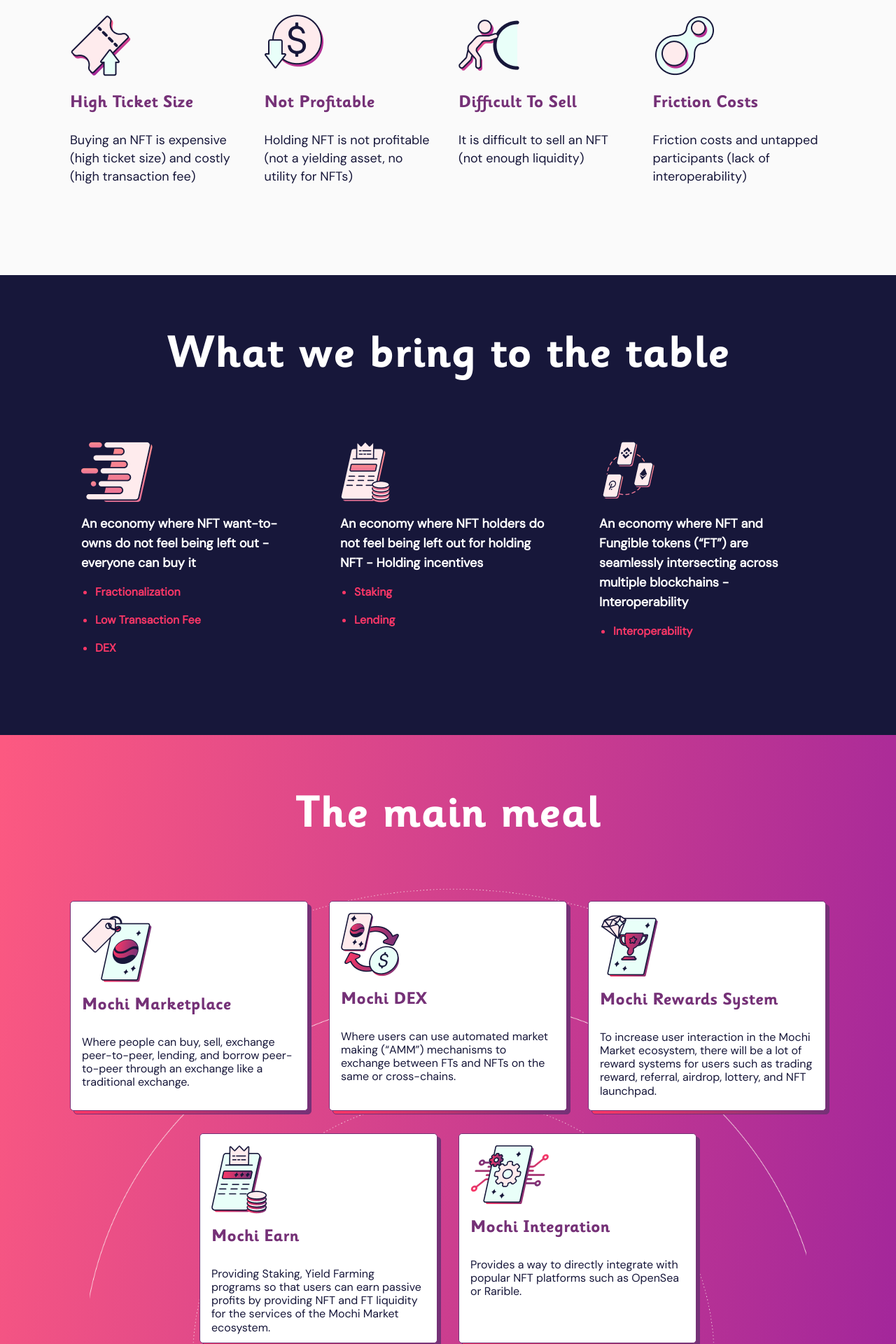
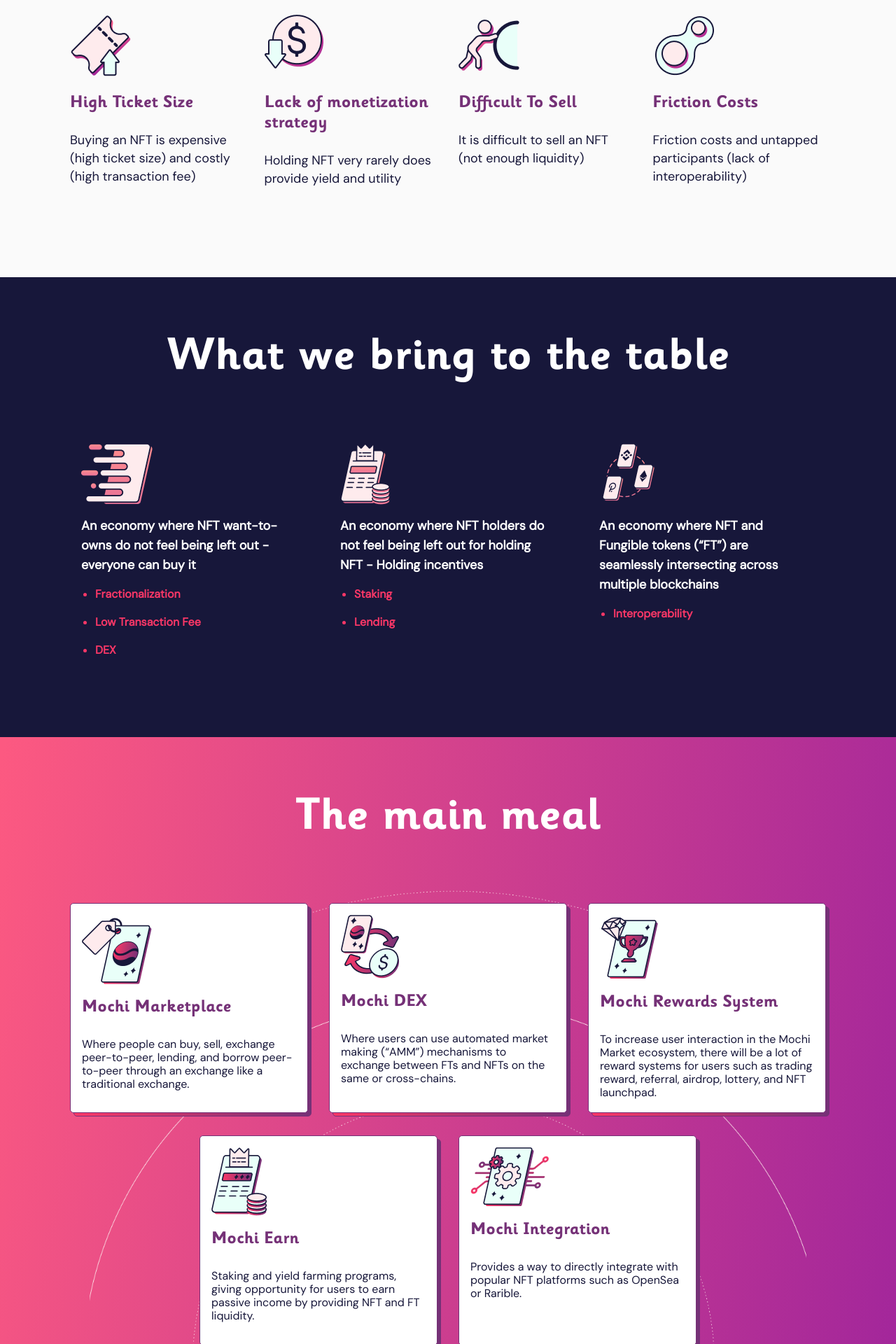
Before and after one commit to Mochi-Lab/mochi.market, a React (Create React App) app: page / in a window 1280 px wide. Shown: the part 980-2900 px from the top of the page at 70% size. Built offline with nearby package versions, Linux system fonts and the light colour scheme.

Commit message:
fix: change text, link and partners

```diff
--- a/src/components/Advisors/index.js
+++ b/src/components/Advisors/index.js
@@ -15,7 +15,7 @@
     name: 'Matthijs van Driel',
     role: 'ADVISOR',
     linkedin: 'https://vn.linkedin.com/',
-    twitter: 'https://vn.linkedin.com/',
+    twitter: 'https://twitter.com/',
   },
   {
     image: oliver,
--- a/src/components/Footer/index.js
+++ b/src/components/Footer/index.js
@@ -60,7 +60,7 @@
                   <a
                     target='_blank'
                     rel='noopener noreferrer'
-                    href={`${process.env.PUBLIC_URL}/LightPaper.pdf`}
+                    href={`${process.env.PUBLIC_URL}/WhitePaper.pdf`}
                   >
                     White Paper
                   </a>
@@ -69,7 +69,7 @@
                   <a
                     target='_blank'
                     rel='noopener noreferrer'
-                    href={`${process.env.PUBLIC_URL}/WhitePaper.pdf`}
+                    href={`${process.env.PUBLIC_URL}/LightPaper.pdf`}
                   >
                     Light Paper
                   </a>
--- a/src/components/Footer/style.css
+++ b/src/components/Footer/style.css
@@ -9,13 +9,18 @@
 
 .footer a {
   color: #ffffff;
+  font-weight: normal;
+}
+.footer a p {
+  color: #ffffff;
+  font-weight: normal;
 }
 .footer a:hover {
-  color: #ffffff;
+  color: deeppink;
 }
 
 .footer a:hover p {
-  color: #ffffff;
+  color: deeppink;
 }
 
 .footer-logo {
--- a/src/components/MainMeal/index.js
+++ b/src/components/MainMeal/index.js
@@ -61,9 +61,8 @@
                   <img src={bring4} alt='img-main-meal' />
                   <div className='title-item-main-meal'>Mochi Earn</div>
                   <div className='descripton-item-main-meal'>
-                    Providing Staking, Yield Farming programs so that users can earn passive profits
-                    by providing NFT and FT liquidity for the services of the Mochi Market
-                    ecosystem.
+                    Staking and yield farming programs, giving opportunity for users to earn passive
+                    income by providing NFT and FT liquidity.
                   </div>
                 </div>
               </div>
--- a/src/components/Partners/index.js
+++ b/src/components/Partners/index.js
@@ -14,6 +14,7 @@
 import blackmanba from 'assets/partners/blackmanba.png';
 import mintedlab from 'assets/partners/mintedlab.png';
 import manticorecapital from 'assets/partners/manticorecapital.png';
+import halborn from 'assets/partners/halborn-black.svg';
 
 const members = [
   {
@@ -96,7 +97,7 @@
   },
   {
     image: mintedlab,
-    url: 'https://mintedlabs.com/',
+    url: '',
     name: 'Minted Lab',
     className: 'mintedlab',
   },
@@ -105,6 +106,12 @@
     url: 'https://manticore.vc/',
     name: 'Manticore Capital',
     className: 'manticorecapital',
+  },
+  {
+    image: halborn,
+    url: 'https://halborn.com/',
+    name: 'Halborn',
+    className: 'halborn',
   },
 ];
 
--- a/src/components/Partners/style.css
+++ b/src/components/Partners/style.css
@@ -102,6 +102,11 @@
   width: 170px;
 }
 
+.halborn {
+  height: 65px;
+  width: 150px;
+}
+
 @media (max-width: 1200px) {
   .partner-card {
     padding: 0;
@@ -139,6 +144,11 @@
   }
 
   .manticorecapital {
+    height: 65px;
+    width: 150px;
+  }
+
+  .halborn {
     height: 65px;
     width: 150px;
   }
@@ -227,4 +237,8 @@
     height: 30.8px;
     width: 70.6px;
   }
+  .halborn {
+    height: 30.8px;
+    width: 70.6px;
+  }
 }
--- a/src/components/TheProblems/index.js
+++ b/src/components/TheProblems/index.js
@@ -29,9 +29,9 @@
             <div className='col-6 col-md-3'>
               <div className='item-problem'>
                 <img src={noProfitable} alt='item-problems' />
-                <div className='title-item'>Not Profitable</div>
+                <div className='title-item'>Lack of monetization strategy</div>
                 <div className='description-item'>
-                  Holding NFT is not profitable (not a yielding asset, no utility for NFTs)
+                  Holding NFT very rarely does provide yield and utility
                 </div>
               </div>
             </div>
--- a/src/components/WeBringTo/index.js
+++ b/src/components/WeBringTo/index.js
@@ -44,7 +44,7 @@
                 <img src={bring3} alt='bring to 1' />
                 <div className='description-bring-to'>
                   An economy where NFT and Fungible tokens (“FT”) are seamlessly intersecting across
-                  multiple blockchains - Interoperability
+                  multiple blockchains
                 </div>
                 <ul className='text-bring-to'>
                   <li>Interoperability</li>
--- a/src/views/FAQ/index.js
+++ b/src/views/FAQ/index.js
@@ -73,7 +73,7 @@
             <div className='item col-12 col-md-10'>
               <div className='question'>
                 <div className='question__content' onClick={() => visibleAnswer1()}>
-                  <p className='title-question'>What is MochiLab and Mochi Market?</p>
+                  <p className='title-question'>What is MochiLab and Mochi.Market?</p>
                   <img
                     width='25px'
                     className={showAnswer1 ? 'up-icon' : 'up-icon rotate-icon'}
@@ -98,7 +98,7 @@
             <div className='item col-12 col-md-10'>
               <div className='question'>
                 <div className='question__content' onClick={() => visibleAnswer2()}>
-                  <p className='title-question'>What is the aim of Mochi Market?</p>
+                  <p className='title-question'>What is the aim of Mochi.Market?</p>
                   <img
                     width='25px'
                     className={showAnswer2 ? 'up-icon' : 'up-icon rotate-icon'}
@@ -127,9 +127,7 @@
             <div className='item col-12 col-md-10'>
               <div className='question'>
                 <div className='question__content' onClick={() => visibleAnswer3()}>
-                  <p className='title-question'>
-                    Does Mochi have its own token? /What is the name of the Mochi token?
-                  </p>
+                  <p className='title-question'>Does Mochi have its own token?</p>
                   <img
                     width='25px'
                     className={showAnswer3 ? 'up-icon' : 'up-icon rotate-icon'}
@@ -138,7 +136,8 @@
                   />
                   <Collapse isOpen={showAnswer3}>
                     <p className='answer'>
-                      <strong>$MOMA</strong>, an ERC20 and BEP20 token
+                      <strong>$MOMA</strong>, initially an ERC20 token and will be bridged over to
+                      other chains
                     </p>
                   </Collapse>
                 </div>
@@ -236,18 +235,18 @@
                       exchange.
                       <br />
                       <br />
-                      Mochi DEX - Whereusers can use automated market making (“AMM”) mechanisms to
+                      Mochi DEX - Where users can use automated market making (“AMM”) mechanisms to
                       exchange between FTs and NFTs on the same or cross-chains.
                       <br />
                       <br />
-                      Mochi Rewards System - To increase user interaction in the Mochi Market
+                      Mochi Rewards System - To increase user interaction in the Mochi.Market
                       ecosystem, there will be a lot of reward systems for users such as trading
                       reward, referral, airdrop, lottery, and NFT launchpad.
                       <br />
                       <br />
                       Mochi Earn - Providing Staking, Yield Farming programs so that users can earn
                       passive profits by providing NFT and FT liquidity for the services of the
-                      Mochi Market ecosystem.
+                      Mochi.Market ecosystem.
                       <br />
                       <br />
                       Mochi Integration - Provides a way to directly integrate with popular NFT
```
Also changed, not shown: src/assets/partners/halborn-black.svg (added).
